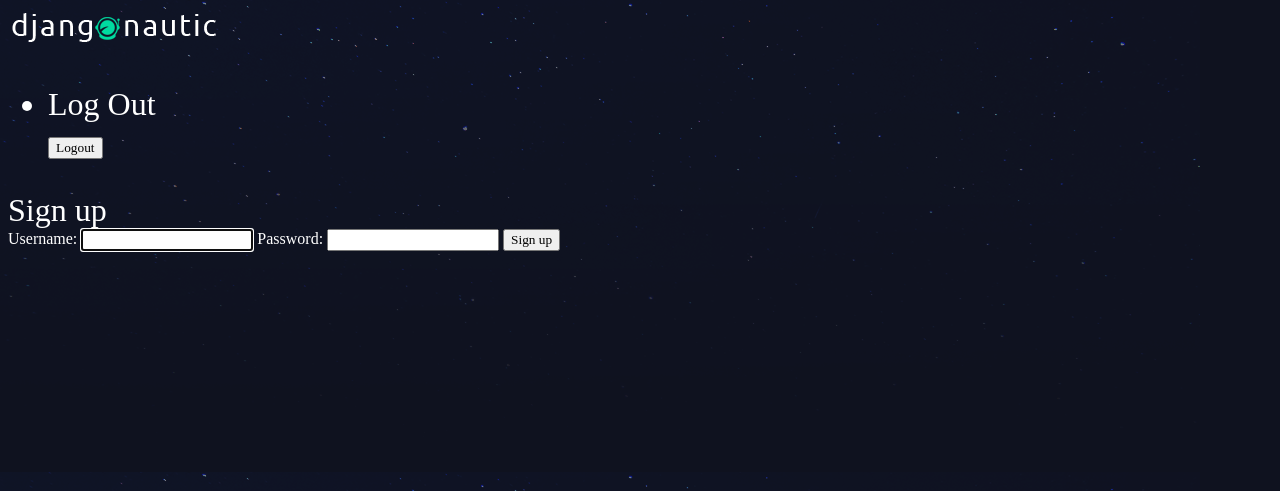
After one commit to bellobambo/python-for-web, a Django app: page /accounts/login/ in a window 1280 px wide. The commit adds this page. Shown: the top 491 px of the page. Run offline with Django 4.2, Linux system fonts and the light colour scheme.

Commit message:
login/logout

```diff
--- /dev/null
+++ b/accounts/templates/accounts/login.html
@@ -0,0 +1,10 @@
+{% extends 'base_layout.html' %}
+
+{% block content %}
+    <h1>Sign up</h1>
+    <form action="{% url 'accounts:signup' %}/" class="site-form" method="post">
+        {% csrf_token %}
+        {{ form }}
+        <input type="submit" value="Sign up">
+    </form>
+{% endblock %}
--- a/accounts/templates/accounts/signup.html
+++ b/accounts/templates/accounts/signup.html
@@ -2,4 +2,9 @@
 
 {% block content %}
 <h1>Sign up</h1>
+<form action="{% url 'accounts:signup' %}" class="site-form" method="post">
+    {% csrf_token %}
+    {{ form }}
+    <input type="submit" value="Sign up">
+</form>
 {% endblock %}
--- a/accounts/urls.py
+++ b/accounts/urls.py
@@ -5,4 +5,6 @@ app_name = "accounts"
 
 urlpatterns = [
     path('signup/', views.signup_view, name="signup"),
+    path('login/', views.login_view, name="login"),
+    path('logout/', views.logout_view, name="logout"),
 ]
--- a/accounts/views.py
+++ b/accounts/views.py
@@ -1,5 +1,41 @@
-from django.shortcuts import render
+from django.shortcuts import render, redirect
+from django.contrib.auth.forms import UserCreationForm, AuthenticationForm
+from django.contrib.auth import authenticate, login , logout
 
 # Create your views here.
+
+
 def signup_view(request):
-    return render(request , 'accounts/signup.html')
+    if request.method == 'POST':
+        form = UserCreationForm(request.POST)
+        if form.is_valid():
+           user= form.save()
+           login(request , user)
+
+           return redirect('articles:list')
+
+    else:
+        form = UserCreationForm()
+    return render(request, 'accounts/signup.html', {'form': form})
+
+
+def login_view(request):
+
+
+    if request.method == 'POST':
+        form = AuthenticationForm(request, data=request.POST)
+        if form.is_valid():
+            user = form.get_user()
+            login(request, user)
+            return redirect('articles:list')
+    else:
+        form = AuthenticationForm()
+
+    return render(request, 'accounts/login.html', {'form': form})
+
+
+
+def logout_view(request):
+    if request.method == 'POST':
+        logout(request)
+        return redirect('articles:list')
--- a/articles/urls.py
+++ b/articles/urls.py
@@ -2,10 +2,11 @@ from django.contrib import admin
 from django.urls import path
 from . import views
 
-app_name = 'articles'
+app_name = "articles"
 
 urlpatterns = [
     path('', views.article_list , name = "list"),
+    path('create/', views.article_create, name="create"),
     path('(<slug>[\w-]+)/$', views.article_details , name = "detail"),
 
 ]
--- a/djangonautic/settings.py
+++ b/djangonautic/settings.py
@@ -40,6 +40,7 @@ INSTALLED_APPS = [
     'django.contrib.staticfiles',
     'articles',
     'accounts',
+    # 'create'
 ]
 
 MIDDLEWARE = [
--- a/templates/base_layout.html
+++ b/templates/base_layout.html
@@ -15,6 +15,18 @@
 
     <div class="wrapper">
         <h1><a href="{% url 'articles:list' %}"> <img src="{% static 'logo.png' %}" alt=""> </a></h1>
+        <h1>
+            <nav>
+                <ul>
+                    <li>Log Out</li>
+                    <form class="logout-link" action="{% url 'accounts:logout' %}" method="post">
+
+                        {% csrf_token %}
+                        <button type="submit">Logout</button>
+                    </form>
+                </ul>
+            </nav>
+        </h1>
         {% block content %}
         {% endblock %}
 
```
Also changed, not shown: articles/templates/articles/article_create.html (added, +9 -0 lines), articles/views.py (+7 -0 lines), db.sqlite3.
